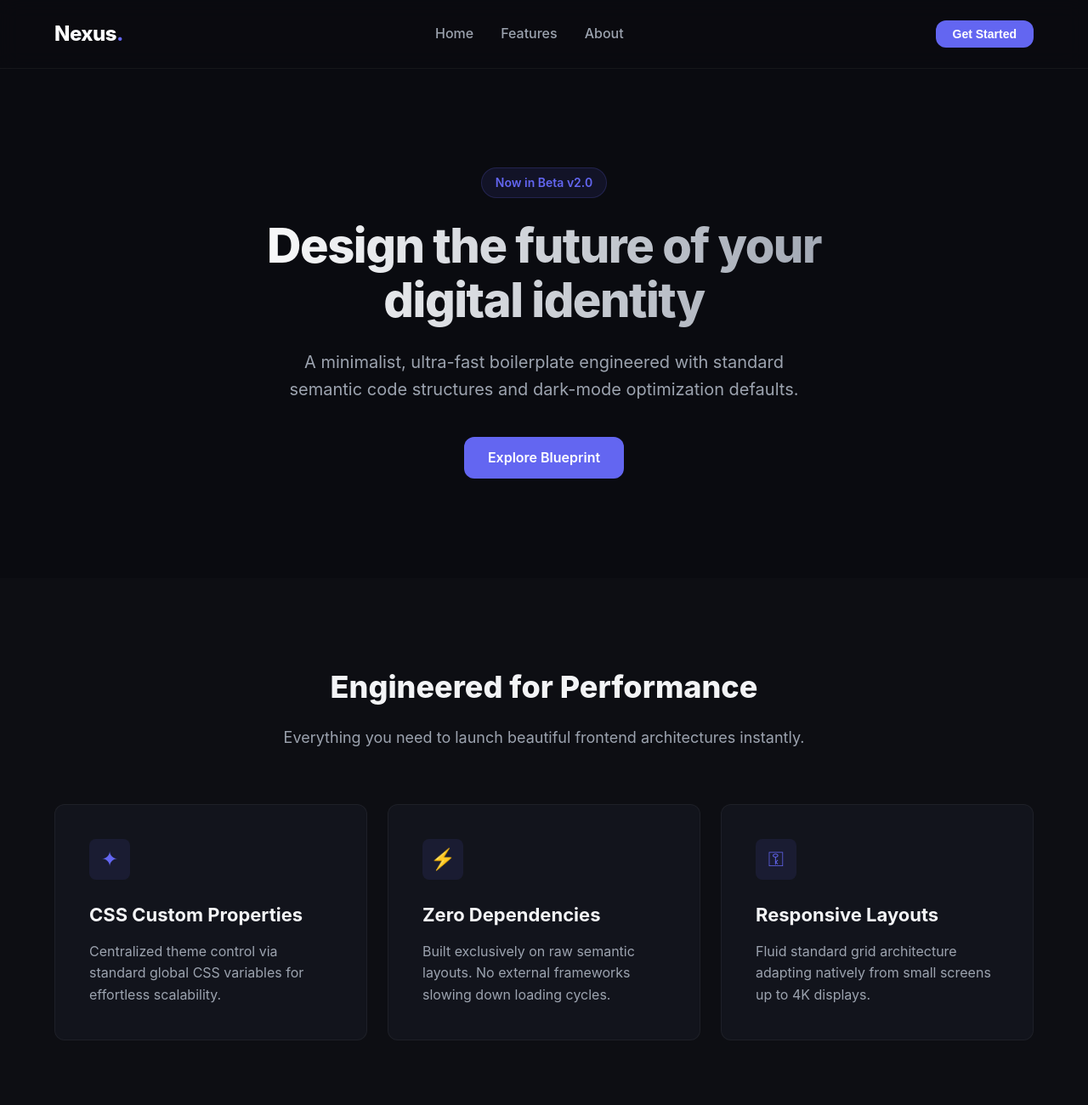
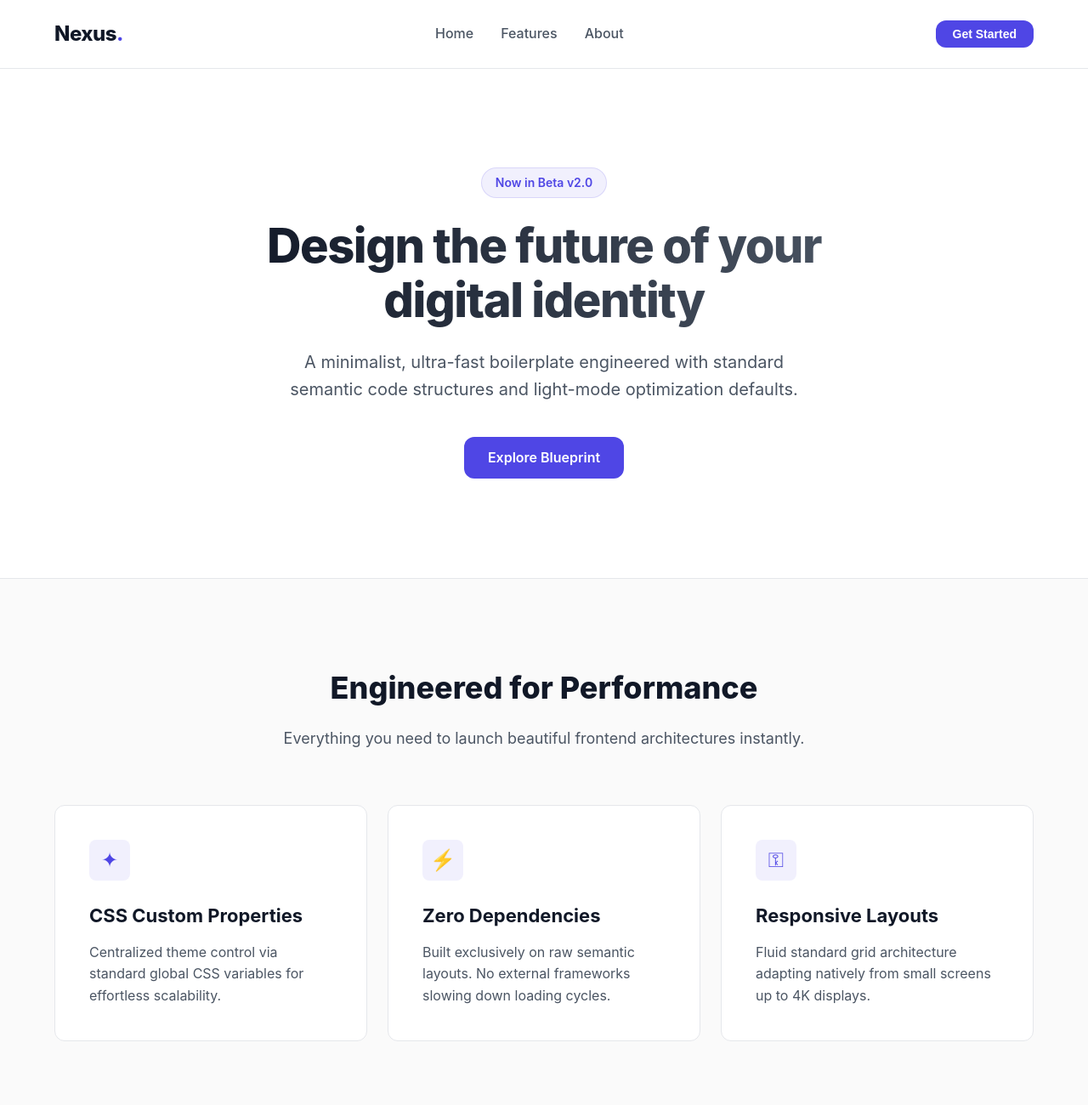
Before and after one commit to Shibil-Basith/test-app, a plain HTML site: page index.html in a window 1280 px wide. Shown: the top 1300 px of the page at 85% size. Drawn offline with Linux system fonts and the light colour scheme.

Commit message:
Update index.html

```diff
--- a/index.html
+++ b/index.html
@@ -3,16 +3,17 @@
 <head>
     <meta charset="UTF-8">
     <meta name="viewport" content="width=device-width, initial-scale=1.0">
-    <title>Modern Webpage Sample</title>
+    <title>Modern Webpage Sample - Light Theme</title>
     <style>
-        /* Modern CSS Variables & Resets */
+        /* Modern Light Theme CSS Variables & Resets */
         :root {
-            --bg-primary: #0a0b10;
-            --bg-surface: #12141c;
-            --text-main: #f3f4f6;
-            --text-muted: #9ca3af;
-            --accent: #6366f1;
-            --accent-hover: #4f46e5;
+            --bg-primary: #ffffff;
+            --bg-surface: #f9fafb;
+            --text-main: #111827;
+            --text-muted: #4b5563;
+            --accent: #4f46e5;
+            --accent-hover: #4338ca;
+            --border-color: #e5e7eb;
             --font-sans: 'Inter', system-ui, -apple-system, BlinkMacSystemFont, 'Segoe UI', Roboto, sans-serif;
             --border-radius: 12px;
             --transition: all 0.3s cubic-bezier(0.4, 0, 0.2, 1);
@@ -60,6 +61,7 @@
         .btn:hover {
             background-color: var(--accent-hover);
             transform: translateY(-2px);
+            box-shadow: 0 4px 12px rgba(79, 70, 229, 0.2);
         }
 
         /* Navigation */
@@ -69,9 +71,9 @@
             left: 0;
             width: 100%;
             z-index: 1000;
-            background-color: rgba(10, 11, 16, 0.8);
+            background-color: rgba(255, 255, 255, 0.8);
             backdrop-filter: blur(12px);
-            border-bottom: 1px solid rgba(255, 255, 255, 0.05);
+            border-bottom: 1px solid var(--border-color);
         }
 
         .navbar {
@@ -85,7 +87,7 @@
             font-size: 24px;
             font-weight: 800;
             letter-spacing: -0.5px;
-            color: #ffffff;
+            color: var(--text-main);
         }
 
         .logo span {
@@ -125,14 +127,14 @@
 
         .tagline {
             display: inline-block;
-            background-color: rgba(99, 102, 241, 0.1);
+            background-color: rgba(79, 70, 229, 0.08);
             color: var(--accent);
             padding: 6px 16px;
             border-radius: 100px;
             font-size: 14px;
             font-weight: 600;
             margin-bottom: 24px;
-            border: 1px solid rgba(99, 102, 241, 0.2);
+            border: 1px solid rgba(79, 70, 229, 0.15);
         }
 
         .hero h1 {
@@ -141,7 +143,7 @@
             line-height: 1.15;
             letter-spacing: -1.5px;
             margin-bottom: 24px;
-            background: linear-gradient(to right, #ffffff, var(--text-muted));
+            background: linear-gradient(to right, #111827, #4b5563);
             -webkit-background-clip: text;
             -webkit-text-fill-color: transparent;
         }
@@ -155,10 +157,12 @@
             margin-right: auto;
         }
 
-        /* Features Section (Bento Grid) */
+        /* Features Section */
         .features {
             padding: 100px 0;
-            background-color: rgba(255, 255, 255, 0.01);
+            background-color: #fafafa;
+            border-top: 1px solid var(--border-color);
+            border-bottom: 1px solid var(--border-color);
         }
 
         .section-header {
@@ -170,6 +174,7 @@
             font-size: 36px;
             font-weight: 800;
             margin-bottom: 16px;
+            color: var(--text-main);
         }
 
         .section-header p {
@@ -184,22 +189,23 @@
         }
 
         .card {
-            background-color: var(--bg-surface);
+            background-color: var(--bg-primary);
             padding: 40px;
             border-radius: var(--border-radius);
-            border: 1px solid rgba(255, 255, 255, 0.05);
+            border: 1px solid var(--border-color);
             transition: var(--transition);
         }
 
         .card:hover {
             transform: translateY(-5px);
-            border-color: rgba(99, 102, 241, 0.3);
+            border-color: rgba(79, 70, 229, 0.3);
+            box-shadow: 0 10px 30px rgba(0, 0, 0, 0.04);
         }
 
         .card-icon {
             width: 48px;
             height: 48px;
-            background-color: rgba(99, 102, 241, 0.1);
+            background-color: rgba(79, 70, 229, 0.08);
             border-radius: 8px;
             display: flex;
             align-items: center;
@@ -213,6 +219,7 @@
             font-size: 22px;
             margin-bottom: 12px;
             font-weight: 700;
+            color: var(--text-main);
         }
 
         .card p {
@@ -222,16 +229,16 @@
         /* Footer */
         footer {
             padding: 40px 0;
-            border-top: 1px solid rgba(255, 255, 255, 0.05);
             text-align: center;
             color: var(--text-muted);
             font-size: 14px;
+            background-color: var(--bg-primary);
         }
 
         /* Responsive Breakpoints */
         @media (max-width: 768px) {
             .nav-links {
-                display: none; /* Simplification for example scope */
+                display: none;
             }
             .hero h1 {
                 font-size: 40px;
@@ -264,7 +271,7 @@
         <div class="container hero-content">
             <span class="tagline">Now in Beta v2.0</span>
             <h1>Design the future of your digital identity</h1>
-            <p>A minimalist, ultra-fast boilerplate engineered with standard semantic code structures and dark-mode optimization defaults.</p>
+            <p>A minimalist, ultra-fast boilerplate engineered with standard semantic code structures and light-mode optimization defaults.</p>
             <a href="#features" class="btn">Explore Blueprint</a>
         </div>
     </section>
```
